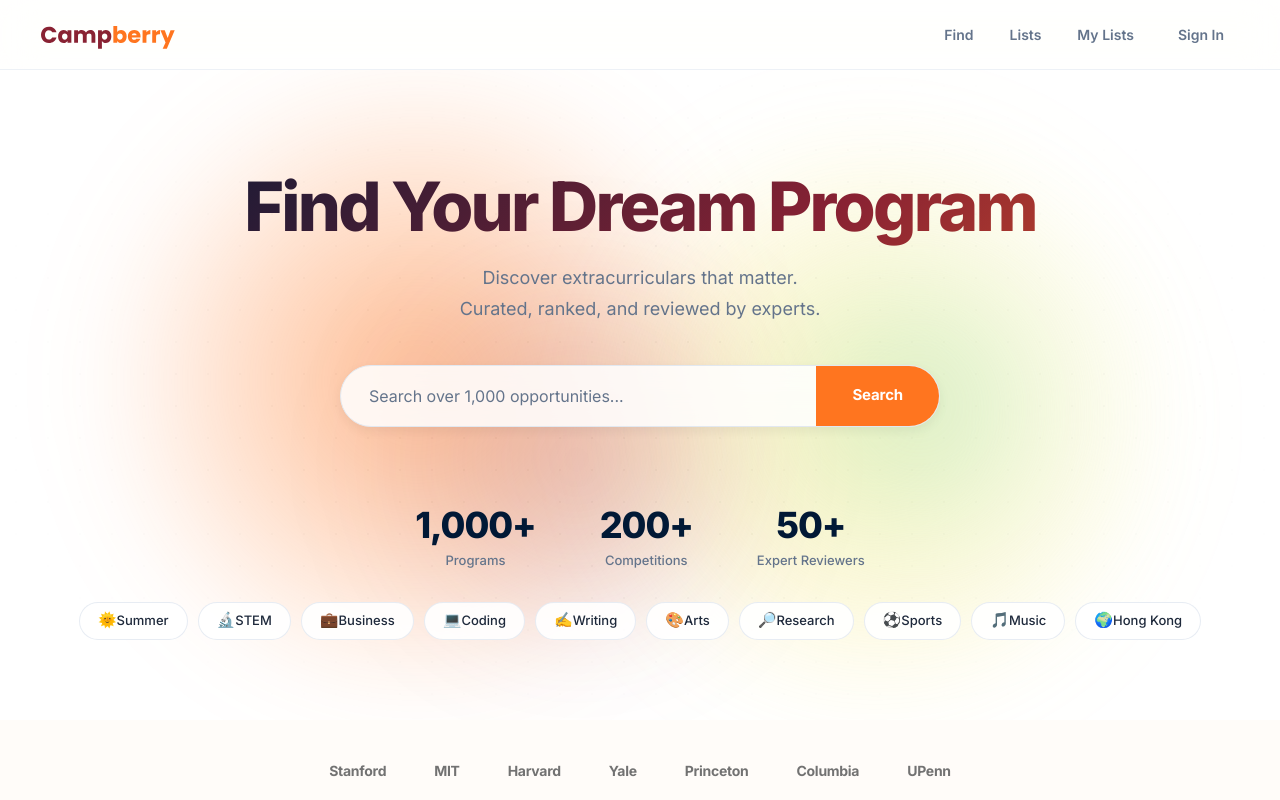
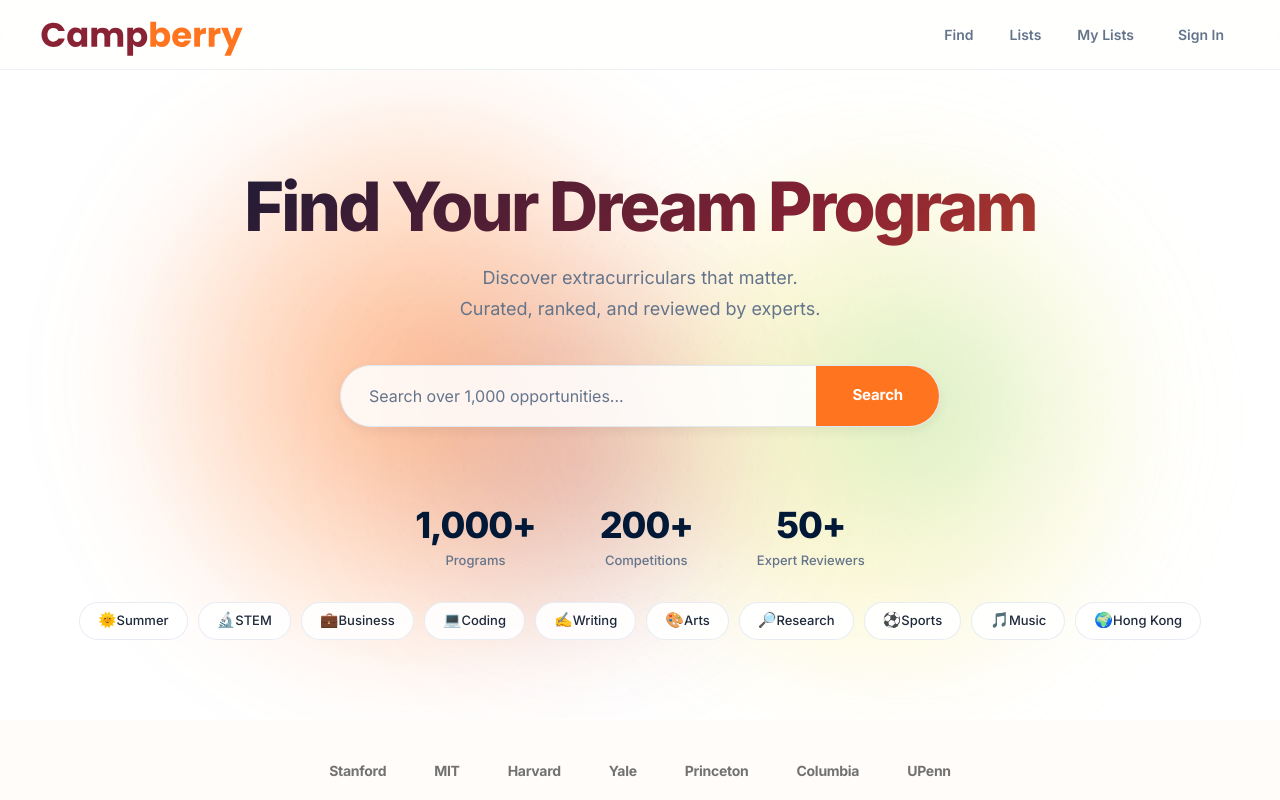
Before and after one commit to Theysua/campberry_proj, a React (Vite) app in the folder campberry_frontend/: page /search in a window 1280 px wide. Shown: the top 800 px of the page. Built offline with nearby package versions, Linux system fonts and the light colour scheme; no server answers.

Commit message:
style: increase logo size in Navbar

```diff
--- a/campberry_frontend/src/components/Navbar.jsx
+++ b/campberry_frontend/src/components/Navbar.jsx
@@ -42,7 +42,7 @@
           onMouseOver={(e) => e.currentTarget.style.transform = 'scale(1.02)'}
           onMouseOut={(e) => e.currentTarget.style.transform = 'scale(1)'}
         >
-          <img src={logo} alt="Campberry Logo" style={{ height: '32px' }} />
+          <img src={logo} alt="Campberry Logo" style={{ height: '48px', margin: '-8px 0' }} />
         </div>
         <div className="nav-links">
           <button onClick={() => navigate(buildSearchPath({}, location))} onMouseEnter={handleWarmFind} onFocus={handleWarmFind}>Find</button>
```
